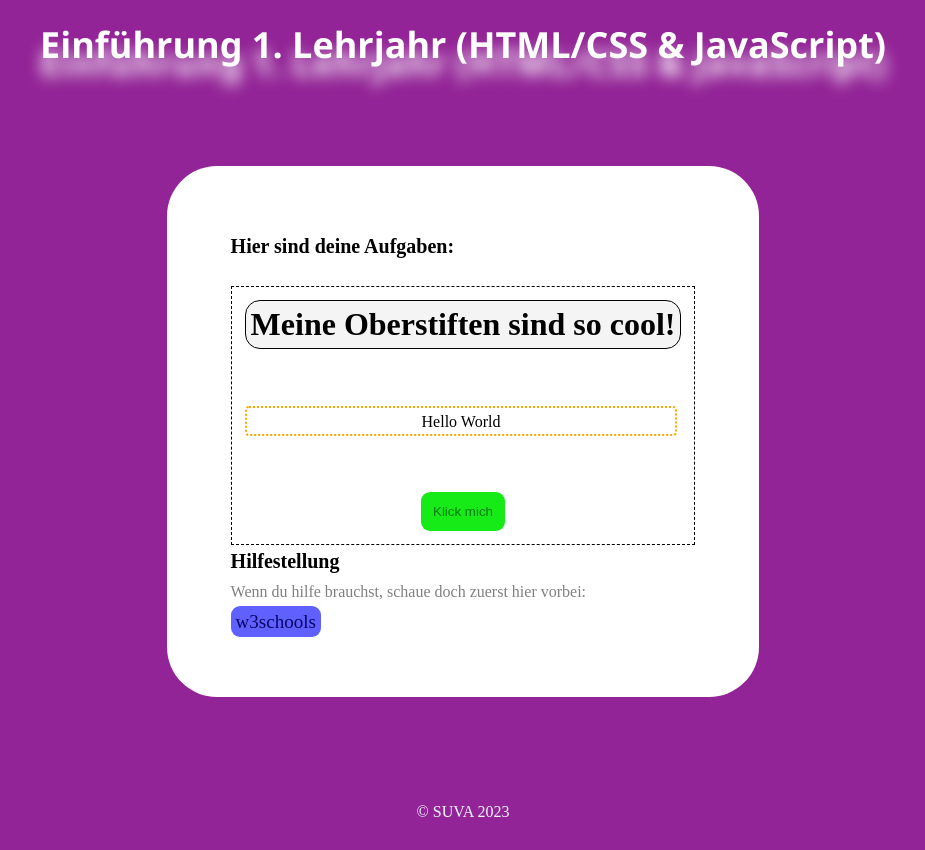
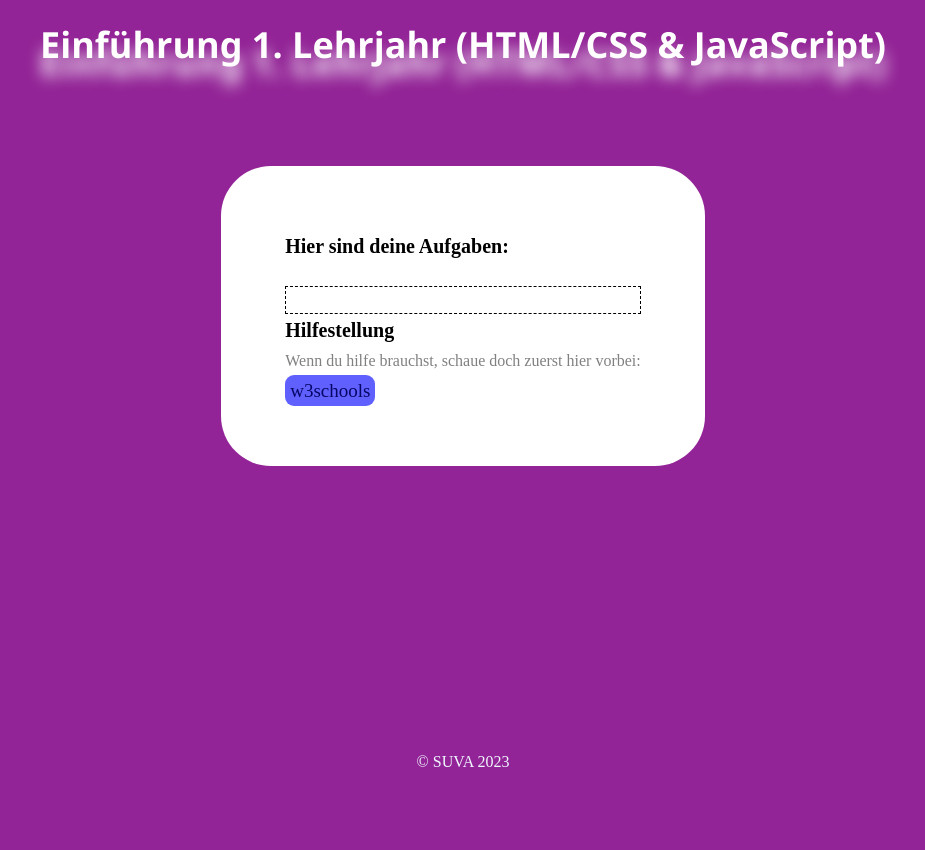
Before and after one commit to captainhook23/SuvaEinfuehrungNeuesLehrjahr, a plain HTML site: page Aufgaben/index.html in a window 1280 px wide. Shown: the whole page, without its empty margins (177-1102 px from the left). After the commit the page ends 800 px from the top, so only its background shows below. Drawn offline with Linux system fonts and the light colour scheme.

Commit message:
lösungen update + gitignore

```diff
--- a/Aufgaben/aufgaben.js
+++ b/Aufgaben/aufgaben.js
@@ -1,34 +1,15 @@
 //  JS
 //  Aufgabe 4
 //  Geben Sie "Hello World" in der Konsole aus.
-console.log("Hello World");
+
 
 //  Aufgabe 5
 //  Überschreibe mit hilfe von JavaScript die Überschrift aus Aufgabe 1 mit "Meine Oberstiften sind so cool!"
 
-function changeHeadline() {
-  var headline = document.querySelector("h1");
-  headline.innerText = "Meine Oberstiften sind so cool!";
-}
-
-changeHeadline();
 
 //  Aufgabe 6
 //  Schreibe eine Funktion, die in dem div mit der id = myBox, "Hello World" ausgibt.
 
-function changeHello() {
-  var divElement = document.getElementById("myBox");
-  divElement.innerText = "Hello World";
-}
-
-changeHello();
 
 //  Aufgabe 7
 //  Schreibe eine Funktion, die überprüft ob der Button mit der id = myButton geklickt wird oder nicht. Wenn dieser geklickt wird, soll eine Zahl aufsteigen. Für jeden klick + 1.
-
-var button = document.getElementById("myButton");
-var counter = 0;
-button.addEventListener("click", function () {
-  counter++;
-  button.innerHTML = "Klick mich " + counter;
-});
--- a/Aufgaben/index.html
+++ b/Aufgaben/index.html
@@ -22,15 +22,16 @@
 
         <!--Aufgabe 1-->
         <!--Mache einen Titel mit dem Inhalt "Meine Aufgaben"-->
-        <h1>Meine Aufgaben</h1>
+
 
         <!--Aufgabe 2-->
         <!--Mache eine div mit einer id = myBox-->
-        <div id="myBox"></div>
+
 
         <!--Aufgabe 3-->
         <!--Mache einen Button mit dem Inhalt "Klick mich" und der id = myButton, darunter soll eine Überschrift 3 sein-->
-        <button id="myButton">Klick mich</button>
+
+
       </div>
 
       <p><strong>Hilfestellung</strong></p>
```
Also changed, not shown: 1 other file.
